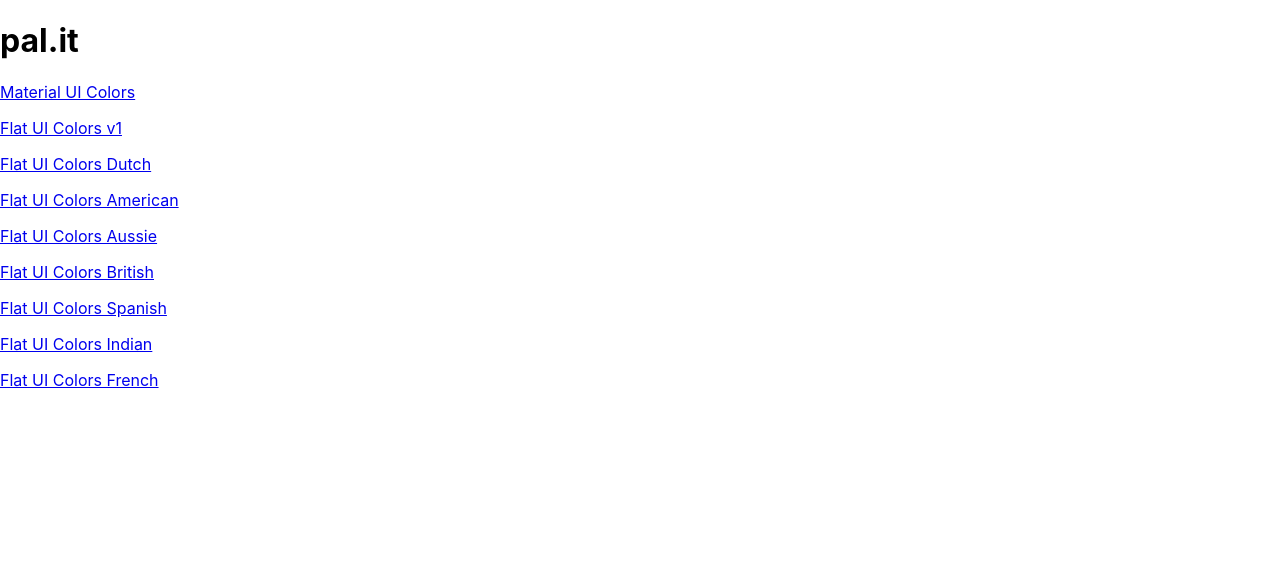
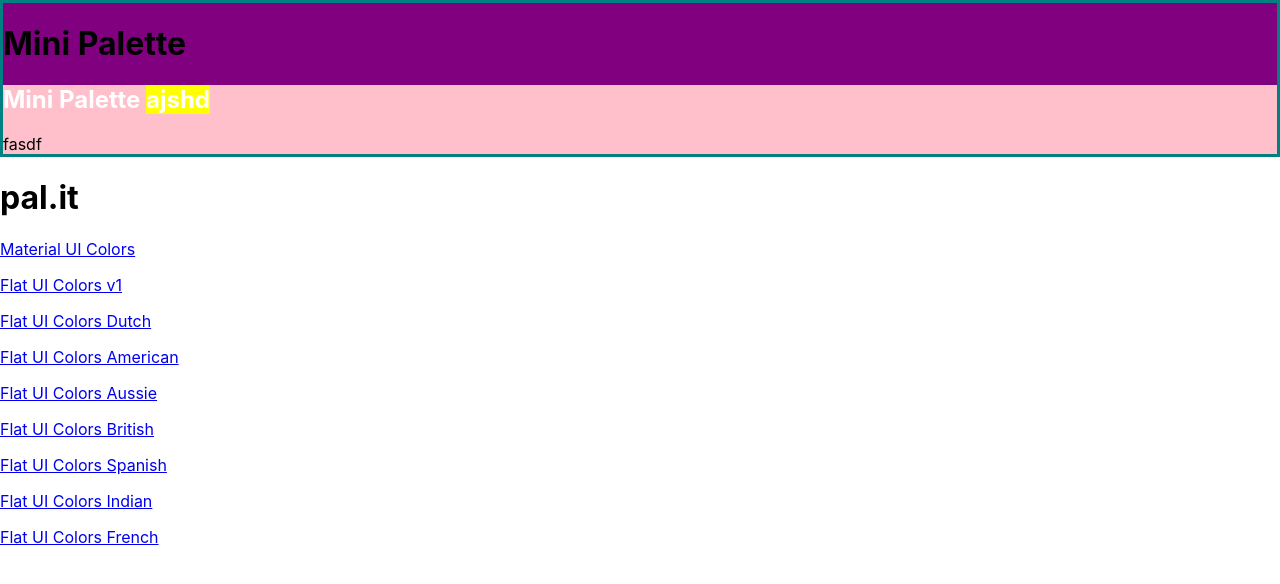
Before and after one commit to mnichols08/pal.it, a React (Create React App) app: page / in a window 1280 px wide. Shown: the top 584 px of the page. Built offline with nearby package versions, Linux system fonts and the light colour scheme.

Commit message:
Added withStyles and demo styles for mini-palette

```diff
--- a/package.json
+++ b/package.json
@@ -5,6 +5,7 @@
   "dependencies": {
     "@material-ui/core": "^4.11.4",
     "@material-ui/icons": "^4.11.2",
+    "@material-ui/styles": "^4.11.4",
     "@testing-library/jest-dom": "^5.13.0",
     "@testing-library/react": "^11.2.7",
     "@testing-library/user-event": "^12.8.3",
--- /dev/null
+++ b/src/components/mini-palette/index.jsx
@@ -0,0 +1,36 @@
+import React from 'react'
+import { withStyles } from '@material-ui/styles'
+
+const styles = {
+    main: {
+        backgroundColor: 'purple',
+        border: '3px solid teal'
+    },
+    secondary: {
+        backgroundColor: 'pink',
+        '& h1': {
+            color: 'white',
+            '& span': {
+                backgroundColor: 'yellow'
+            }
+        }
+    }
+}
+
+function MiniPalette(props) {
+    const { classes } = props
+    console.log(classes)
+    return (
+        <div className={classes.main}>
+            <h1>Mini Palette</h1>
+            <section className={classes.secondary}>
+                <h1>
+                    Mini Palette <span>ajshd</span>
+                </h1>
+                <span>fasdf</span>
+            </section>
+        </div>
+    )
+}
+
+export default withStyles(styles)(MiniPalette)
--- a/src/components/palette-list/index.jsx
+++ b/src/components/palette-list/index.jsx
@@ -1,11 +1,14 @@
 import React, { Component } from 'react'
 import { Link } from 'react-router-dom'
+
+import MiniPalette from '../mini-palette/'
 
 class PaletteList extends Component {
     render() {
         const { palettes } = this.props
         return (
             <div>
+                <MiniPalette />
                 <h1>pal.it</h1>
                 {palettes.map(palette => (
                     <p>
```
Also changed, not shown: 1 other file (tests, documents, lock files or other folders).
